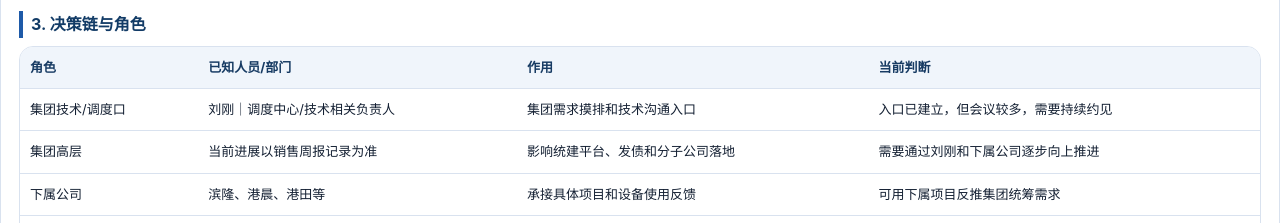
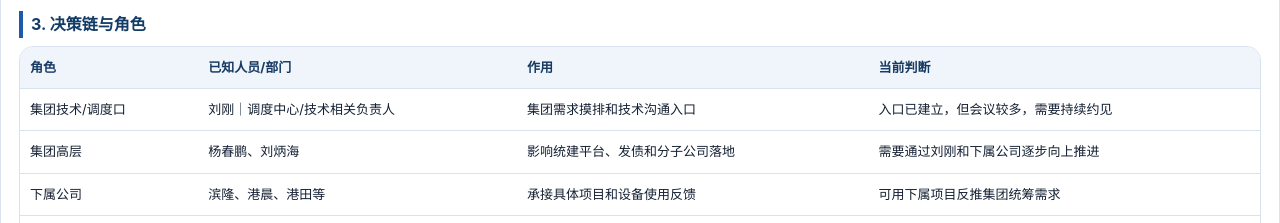
Before and after one commit to netjavacai/RUNA_tianjin_salesintelligence2026, a plain HTML site: page pages/customers.html in a window 1280 px wide. Shown: the part 2063-2286 px from the top of the page. Drawn offline with Linux system fonts and the light colour scheme.

Commit message:
Fix Bin Hai customer senior role names

```diff
--- a/pages/customers.html
+++ b/pages/customers.html
@@ -41,7 +41,7 @@
     <div class="meta-grid"><div><span>当前项目进展</span><b>决策推进 / 方案编制窗口，当前项目进展以销售周报记录为准。</b></div><div><span>上级单位/管理关系</span><b>天津市滨海新区国有资本运营有限公司；管理链条涉及滨隆地热、港晨供热、新晟供热等下属或关联主体。</b></div></div>
     <div class="block"><h3>1. 客户定位</h3><p>我把滨海供热集团作为集团型平台客户推进。它上级为天津市滨海新区国有资本运营有限公司，下属和关联主体较多，集团层面对滨隆、港晨、港田等项目有较强影响。这个客户不能只按单点设备客户看，要按集团统筹和项目落地两条线推进。</p></div>
     <div class="block"><h3>2. 当前机会</h3><p>当前机会主要是2026国债、集团统建平台和二网平衡方向。平台资料显示集团有统建平台想法，也有通过发债筹措资金的考虑；建研院/中国建筑科学研究院已进入方案交流或实施方案相关位置。近期适合先经营集团技术口和方案编制口。</p></div>
-    <div class="block"><h3>3. 决策链与角色</h3><div class="table-wrap"><table><thead><tr><th>角色</th><th>已知人员/部门</th><th>作用</th><th>当前判断</th></tr></thead><tbody><tr><td>集团技术/调度口</td><td>刘刚｜调度中心/技术相关负责人</td><td>集团需求摸排和技术沟通入口</td><td>入口已建立，但会议较多，需要持续约见</td></tr><tr><td>集团高层</td><td>当前进展以销售周报记录为准</td><td>影响统建平台、发债和分子公司落地</td><td>需要通过刘刚和下属公司逐步向上推进</td></tr><tr><td>下属公司</td><td>滨隆、港晨、港田等</td><td>承接具体项目和设备使用反馈</td><td>可用下属项目反推集团统筹需求</td></tr><tr><td>方案编制方</td><td>建研院/中国建筑科学研究院</td><td>影响国债实施方案和平台建设边界</td><td>必须前置经营方案口</td></tr></tbody></table></div></div>
+    <div class="block"><h3>3. 决策链与角色</h3><div class="table-wrap"><table><thead><tr><th>角色</th><th>已知人员/部门</th><th>作用</th><th>当前判断</th></tr></thead><tbody><tr><td>集团技术/调度口</td><td>刘刚｜调度中心/技术相关负责人</td><td>集团需求摸排和技术沟通入口</td><td>入口已建立，但会议较多，需要持续约见</td></tr><tr><td>集团高层</td><td>杨春鹏、刘炳海</td><td>影响统建平台、发债和分子公司落地</td><td>需要通过刘刚和下属公司逐步向上推进</td></tr><tr><td>下属公司</td><td>滨隆、港晨、港田等</td><td>承接具体项目和设备使用反馈</td><td>可用下属项目反推集团统筹需求</td></tr><tr><td>方案编制方</td><td>建研院/中国建筑科学研究院</td><td>影响国债实施方案和平台建设边界</td><td>必须前置经营方案口</td></tr></tbody></table></div></div>
     <div class="block"><h3>4. 竞争与供应商态势</h3><div class="table-wrap"><table><thead><tr><th>已知供应商/相关方</th><th>可能角色</th><th>对RUNA影响</th><th>应对动作</th></tr></thead><tbody><tr><td>建研院</td><td>实施方案编制/设计影响方</td><td>可能决定平台和智能化内容边界</td><td>提前提交参数建议和方案差异</td></tr><tr><td>中国建筑科学研究院</td><td>发债交流和前期方案影响方</td><td>可能先影响集团高层判断</td><td>用RUNA设备+平台+运行场景能力补位</td></tr><tr><td>下属既有供应商</td><td>分公司存量系统或设备方</td><td>可能影响统一平台落地</td><td>先梳理各分公司系统和数据现状</td></tr></tbody></table></div></div>
     <div class="block"><h3>5. RUNA切入方案</h3><div class="table-wrap"><table><thead><tr><th>客户问题</th><th>RUNA方案</th><th>推进价值</th></tr></thead><tbody><tr><td>集团统建平台想法</td><td>智慧供热平台/集团监管方案</td><td>帮助集团看清下属站点、能耗和运行差异</td></tr><tr><td>2026国债和方案编制</td><td>设计院前置参数和智能化接口建议</td><td>把RUNA能力前置到实施方案阶段</td></tr><tr><td>下属公司二网和平衡诉求</td><td>二网平衡/智能阀控/站控联动</td><td>用下属试点支撑集团判断</td></tr></tbody></table></div></div>
     <div class="block"><h3>6. 下一步动作</h3><ul class="clean-list"><li>继续约刘刚，确认集团统建平台和发债推进节奏。</li><li>摸清建研院/中国建筑科学研究院在方案中的具体角色。</li><li>选择滨隆或其他下属公司作为试点切口，反推集团统筹需求。</li><li>准备集团监管、二网平衡和站控联动的一页式交流材料。</li></ul></div>
```
